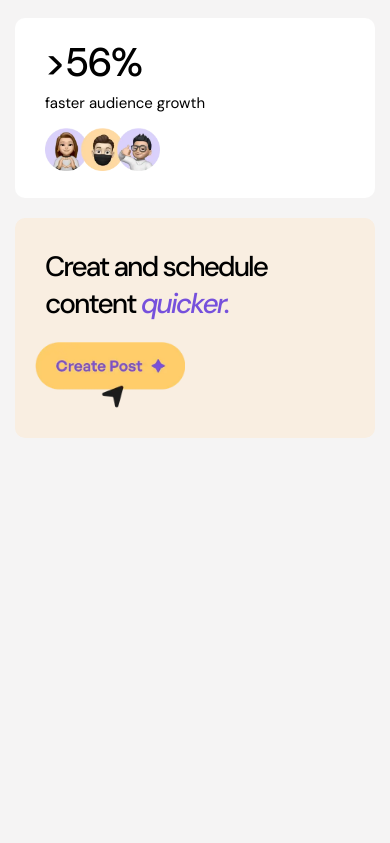
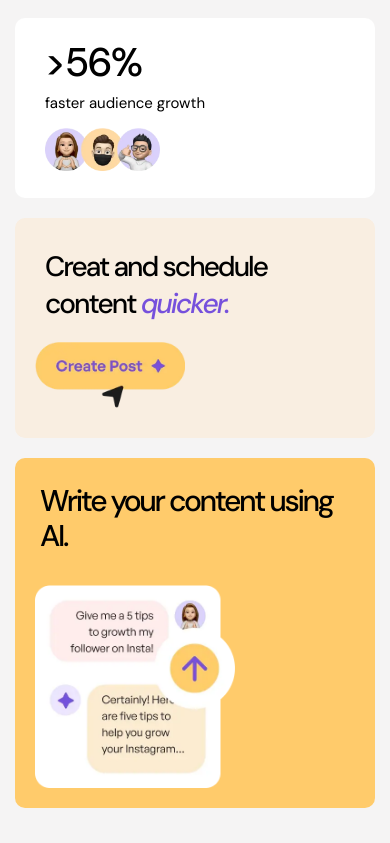
Before and after one commit to smiinmhrn/html-css-practice-2, a plain HTML site: page index.html in a window 390 px wide. Shown: the part 1497-2340 px from the top of the page. Drawn offline with Linux system fonts and the light colour scheme.

Commit message:
fixed a buge.

```diff
--- a/style.css
+++ b/style.css
@@ -316,6 +316,7 @@ body {
     grid-template-rows: 90%;
   }
 }
+
 @media screen and (max-width: 527px) {
   /* Main layout */
 
@@ -345,6 +346,10 @@ body {
   #left-box {
     grid-template-columns: 100%;
     grid-template-rows: 220px 350px;
+    grid-template-areas:
+      "c1"
+      "c2";
+    gap: 20px;
   }
 
   /* Card: Social Media 10x Faster with AI */
```
